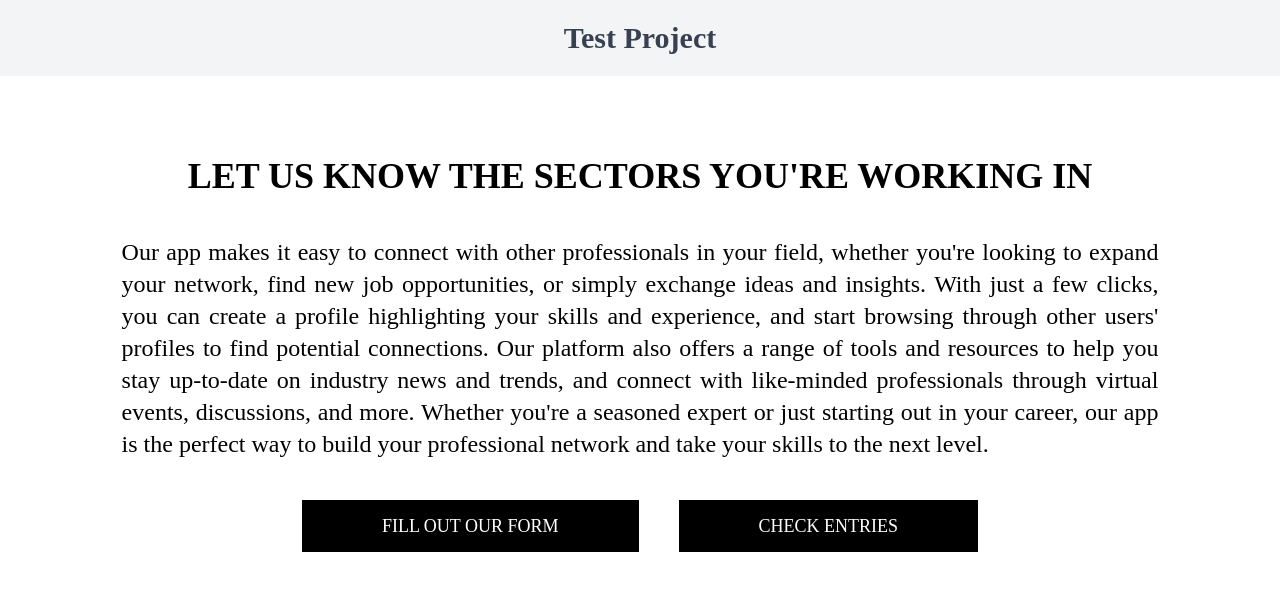
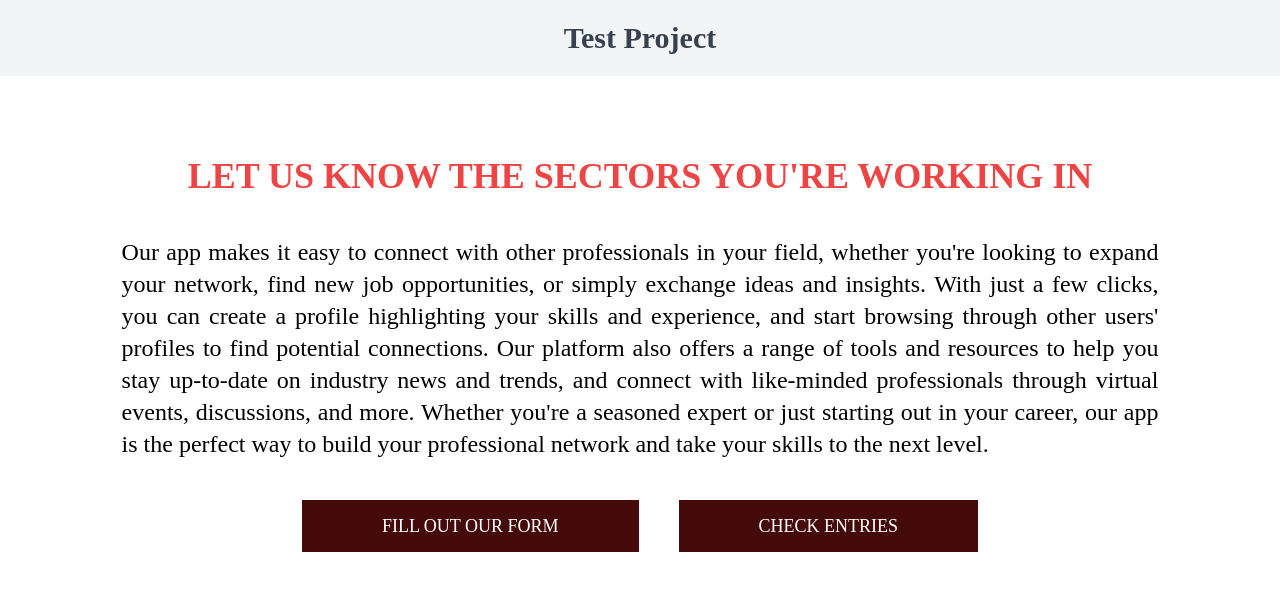
Before and after one commit to MuhammadFahadAkbar/last-test, a React (Create React App) app in the folder client/: page / in a window 1280 px wide. Shown: the top 590 px of the page. Built offline with nearby package versions, Linux system fonts and the light colour scheme.

Commit message:
Update Home.jsx

```diff
--- a/client/src/Components/Home.jsx
+++ b/client/src/Components/Home.jsx
@@ -3,7 +3,7 @@ import { Link } from "react-router-dom";
 const Home = () => {
   return (
     <div className="max-w-[95%] mx-auto my-10 md:max-w-screen-xl md:my-20">
-      <h4 className="mb-3 font-semibold text-center text-xl md:text-3xl md:mb-10 lg:text-4xl">
+      <h4 className="mb-3 font-semibold text-center text-xl md:text-3xl md:mb-10 lg:text-4xl text-red-500">
         LET US KNOW THE SECTORS YOU'RE WORKING IN
       </h4>
       <p className="text-justify pb-10 md:w-[90%] md:m-auto md:text-2xl md:font-light lg:w-[81%]">
@@ -20,10 +20,10 @@ const Home = () => {
         professional network and take your skills to the next level.
       </p>
       <div className="flex justify-center">
-        <button className="px-5 py-3 mr-3 bg-black text-white md:py-3 md:px-20 md:text-lg md:mr-5">
+        <button className="px-5 py-3 mr-3 bg-red-950 text-white md:py-3 md:px-20 md:text-lg md:mr-5">
           <Link to={`/form`}>FILL OUT OUR FORM</Link>
         </button>
-        <button className="px-5 py-3 ml-3 bg-black text-white md:py-3 md:px-20 md:text-lg md:ml-5">
+        <button className="px-5 py-3 ml-3 bg-red-950 text-white md:py-3 md:px-20 md:text-lg md:ml-5">
           <Link to={`/list`}>CHECK ENTRIES</Link>
         </button>
       </div>
```
